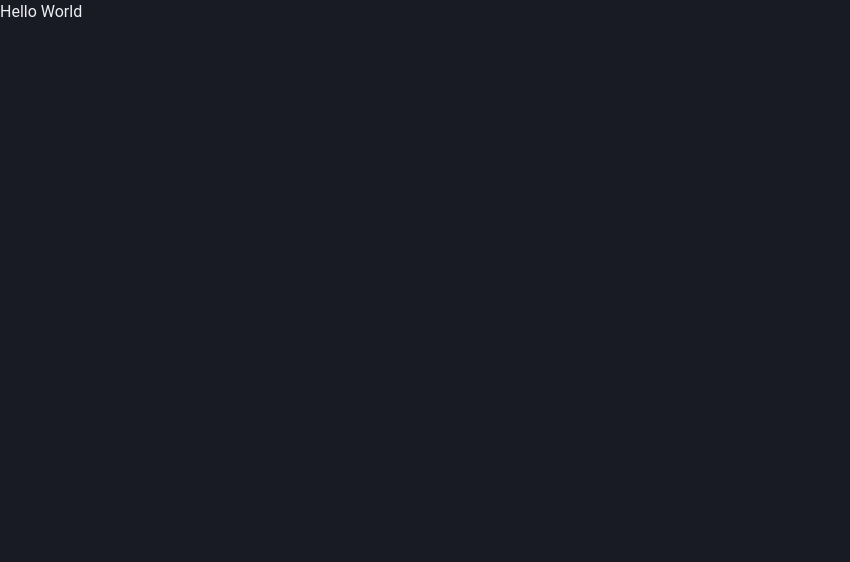
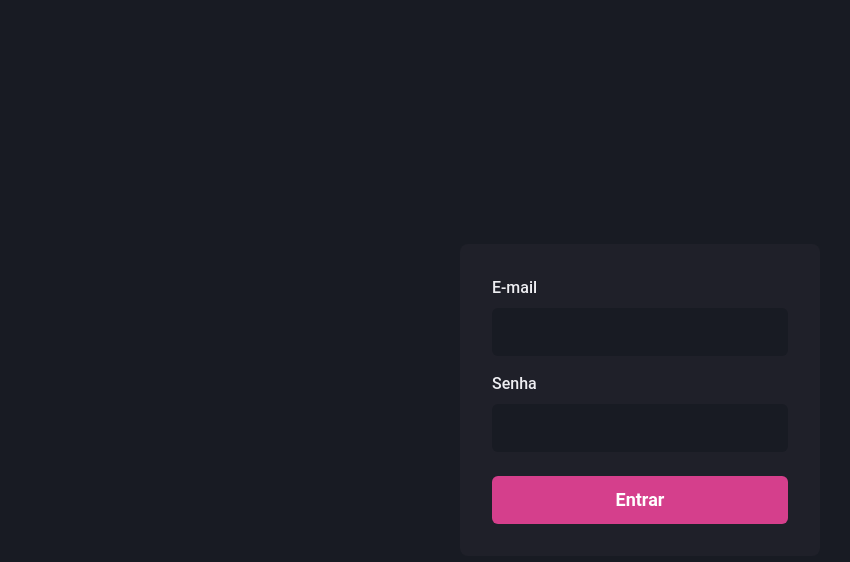
Before and after one commit to helderavila/dashgo, a Next.js app: page / in a window 1280 px wide. Shown: the top 562 px of the page, without its empty margins (0-850 px from the left). Built offline with nearby package versions, Linux system fonts and the light colour scheme.

Commit message:
✨ signin page

```diff
--- a/src/pages/index.tsx
+++ b/src/pages/index.tsx
@@ -1,5 +1,59 @@
-export default function Home() {
+import { Flex, FormControl, FormLabel, Input, Button, Stack } from '@chakra-ui/react'
+
+export default function SignIn() {
   return (
-    <h1>Hello World</h1>
+    <Flex
+      w="100vw"
+      h="100vh"
+      align="center"
+      justify="center"
+    >
+      <Flex
+        as="form"
+        width="100%"
+        maxW={360}
+        bg="gray.800"
+        p="8"
+        borderRadius={8}
+        flexDir="column"
+      >
+        <Stack spacing="4">
+          <FormControl>
+            <FormLabel htmlFor="email">E-mail</FormLabel>
+            <Input
+              name="email"
+              type="email"
+              id="email"
+              focusBorderColor="pink.500"
+              bgColor="gray.900"
+              variant="filled"
+              _hover={{
+                bgColor: 'gray.900'
+              }}
+              size="lg"
+            />
+          </FormControl>
+
+          <FormControl>
+            <FormLabel htmlFor="password">Senha</FormLabel>
+            <Input
+              name="password"
+              type="password"
+              id="password"
+              focusBorderColor="pink.500"
+              bgColor="gray.900"
+              variant="filled"
+              _hover={{
+                bgColor: 'gray.900'
+              }}
+              size="lg"
+            />
+          </FormControl>
+        </Stack>
+        <Button type="submit" mt="6" colorScheme="pink" size="lg">
+          Entrar
+        </Button>
+      </Flex>
+    </Flex>
   )
 }
```
